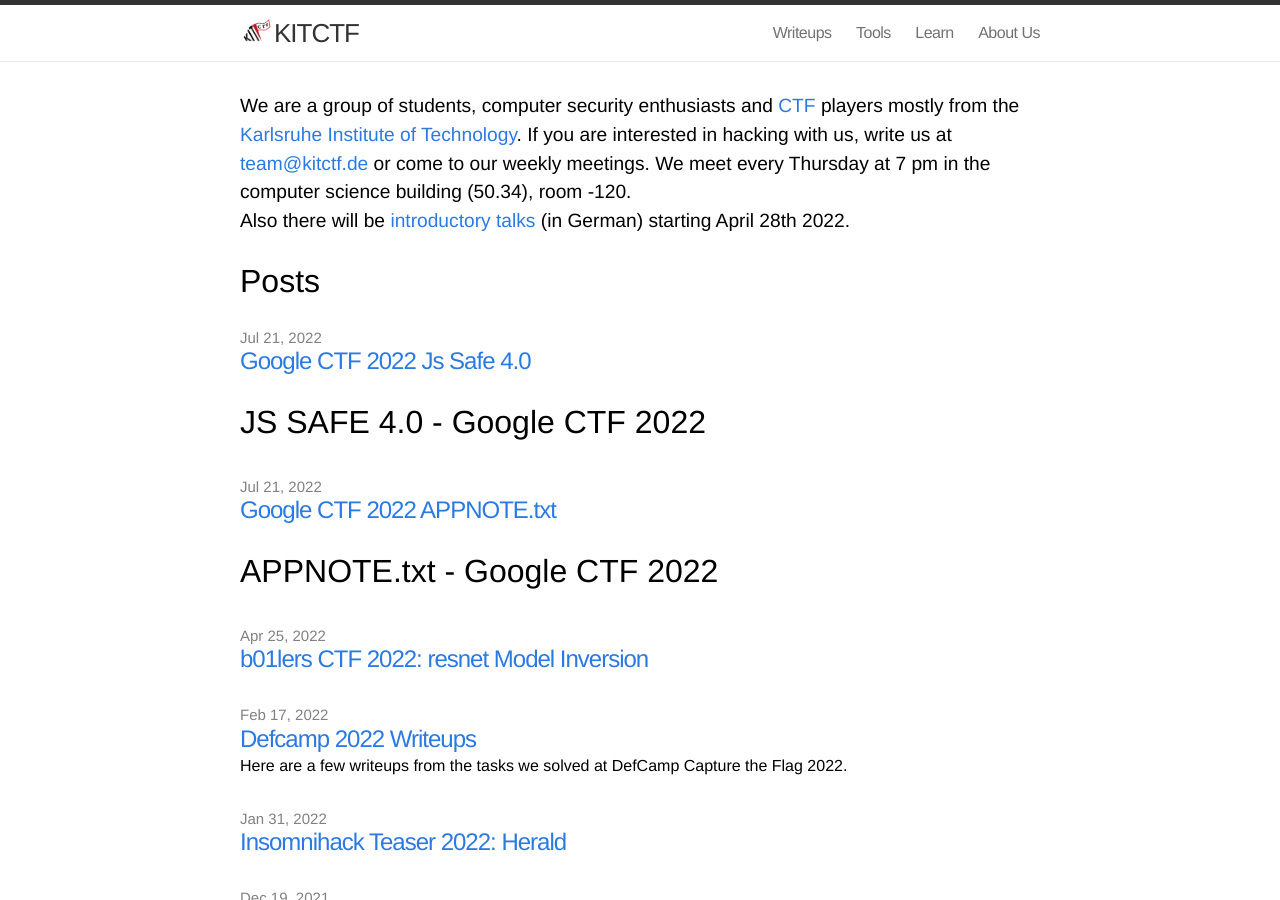
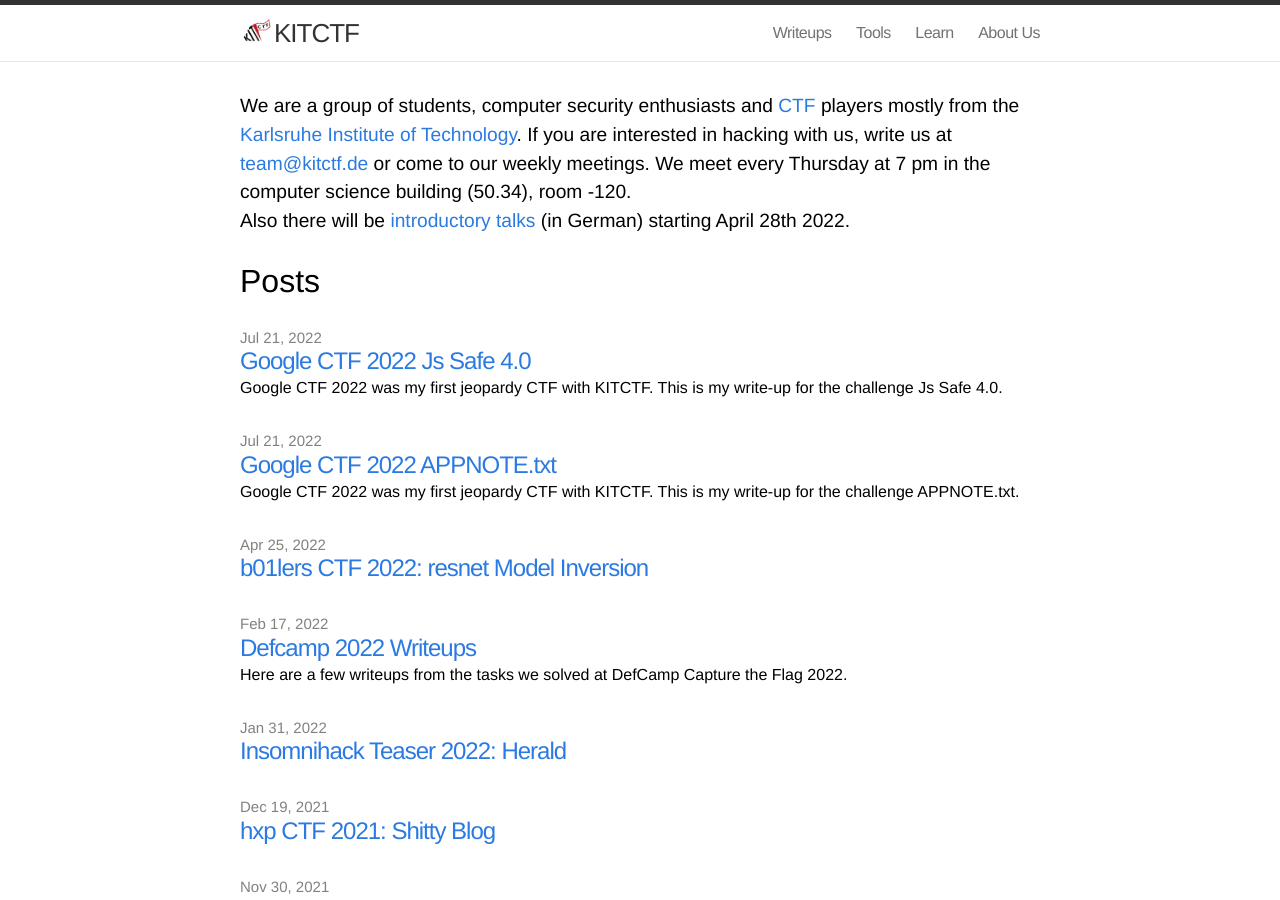
Before and after one commit to kitctf/www, a Jekyll site: the page built from index.html, in a window 1280 px wide and 900 px high. Built offline with Jekyll 4.4.1, drawn with Linux system fonts in a browser that asks for light colours.

Commit message:
Fix post preview

```diff
--- a/_posts/2022-07-21-appnote.md
+++ b/_posts/2022-07-21-appnote.md
@@ -5,7 +5,8 @@ categories: writeups
 author: Ik0ri4n
 ---
 
-# APPNOTE.txt - Google CTF 2022
+Google CTF 2022 was my first jeopardy CTF with KITCTF.
+This is my write-up for the challenge APPNOTE.txt.
 
 - **Source:** [GitHub](https://github.com/Ik0ri4n/google-ctf-22-write-ups/blob/main/appnotedottxt/writeup.md)
 - **Category:** misc
--- a/_posts/2022-07-21-jssafe.md
+++ b/_posts/2022-07-21-jssafe.md
@@ -5,7 +5,8 @@ categories: writeups
 author: Ik0ri4n
 ---
 
-# JS SAFE 4.0 - Google CTF 2022
+Google CTF 2022 was my first jeopardy CTF with KITCTF.
+This is my write-up for the challenge Js Safe 4.0.
 
 - **Source:** [GitHub](https://github.com/Ik0ri4n/google-ctf-22-write-ups/blob/main/js-safe-4dot0/writeup.md)
 - **Category:** reversing
```
